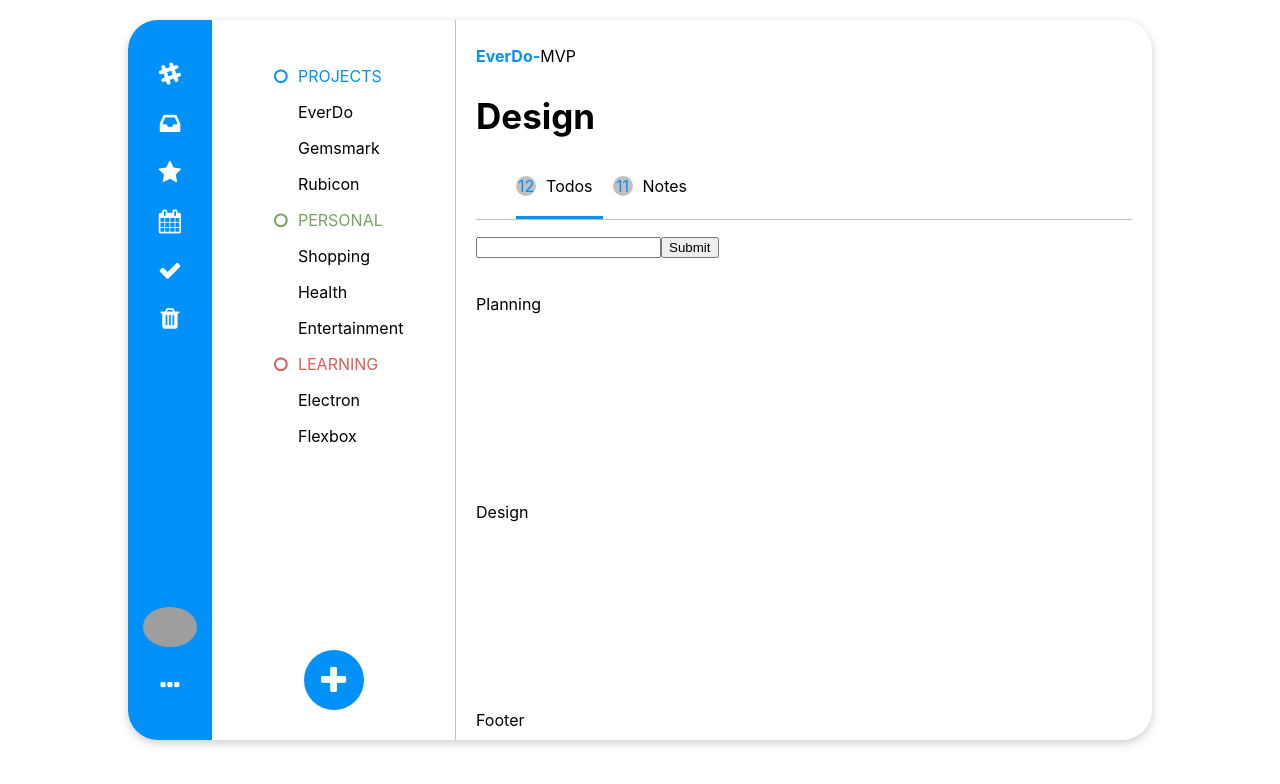
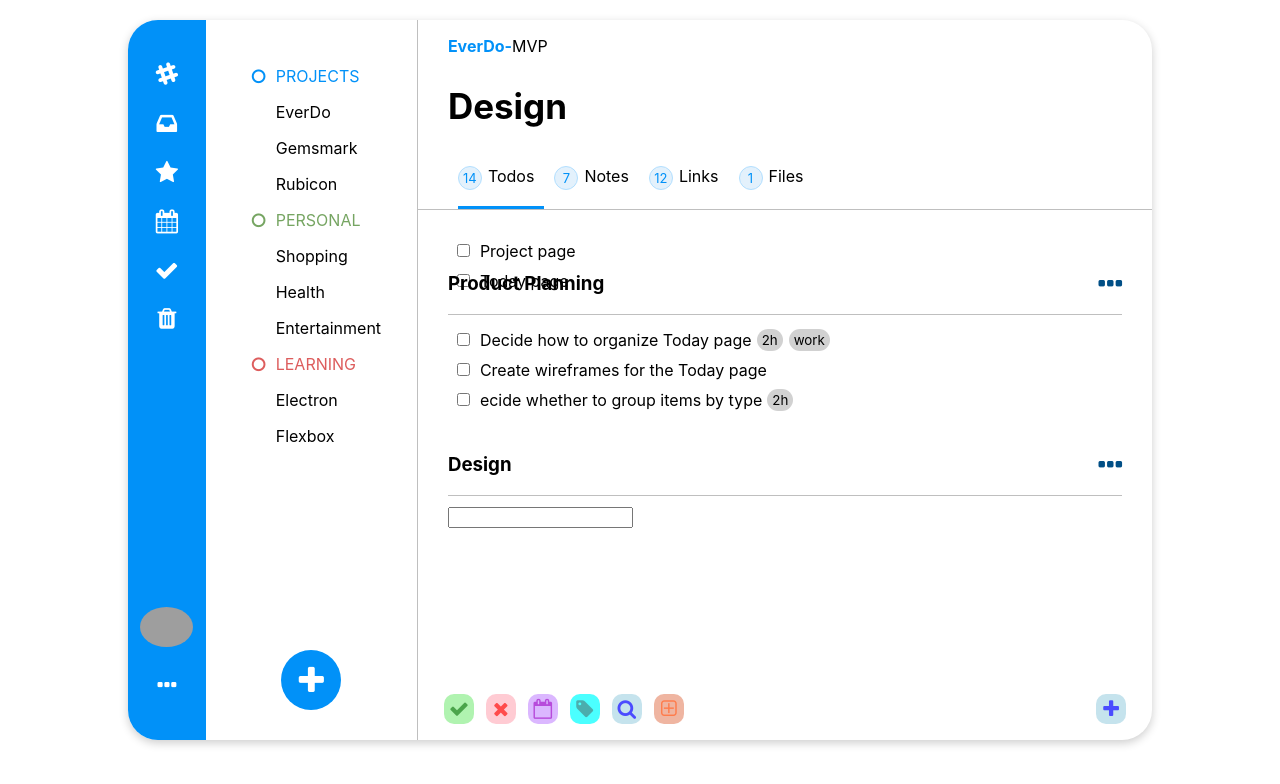
Before and after one commit to turan21/react_todo_app, a React (Create React App) app: page / in a window 1280 px wide. Shown: the top 784 px of the page. Built offline with nearby package versions, Linux system fonts and the light colour scheme; grey boxes are pictures that could not be loaded; the HTML template or start-up script is replaced by a standard one.

Commit message:
feat: planning and footer

```diff
--- a/src/App.css
+++ b/src/App.css
@@ -25,7 +25,9 @@ table{
   text-align: start;
 }
 
-
+.appbar-title{
+  padding: 0px 30px;
+}
 
 .tab-list {
   display: flex;
@@ -39,17 +41,17 @@ table{
   height: 30px;
   padding: 10px 10px 10px 30px;
   margin-right: 10px;
-  text-align: center;
   cursor: pointer;
   position: relative;
   float: right;
+  text-align: center;
+  align-items: center;
 }
 .tab-list-active {
   border-bottom: solid #0191F8;
 }
 
 .tab-title{
-  /* justify-content: center; */
   display: flex;
   flex-direction: column;
 }
@@ -57,15 +59,76 @@ table{
 .tab-circle{
   position: absolute;
   left: 0;
-  background-color: rgb(192, 192, 192);
+  background-color: #e3f1fc;
   border-radius: 50%;
+  padding: 1px;
+  font-size: small;
+  text-align: center;
+  vertical-align: middle;
   height: 20px;
   width: 20px;
   color: #0191F8;
+  line-height: 20px;
+  border: solid #b2dfff 1px;
 }
-
+.tab-content{
+  padding: 10px 30px;
+}
 .main-content{
   display: flex;
   flex-direction: column;
   flex-grow: 20;
+  justify-content: space-between;
 }
+.checkbox-task{
+  border-radius: 10px;
+  display: flex;
+  flex-direction:row;
+  align-items: center;
+
+}
+.checkbox-task :hover{
+  border-radius: 10px;
+  transition: ease-out 0.2s;
+  background-color: #d6d6d6;
+  cursor: pointer;
+
+}
+
+/* .checkbox-task input[type="checkbox"]{
+  font-size: large;
+
+}
+.checkbox-task input[type="checkbox"]:checked{
+  background-color: #d6d6d6;
+} */
+.checkbox-task label{
+  font-size: medium;
+  padding: 5px;
+}
+.checkbox-tags{
+  margin-right: 6px;
+  border-radius: 20px;
+  background-color:rgb(209, 209, 209);
+  align-items: center;
+  text-align: center;
+  height: 22px;
+  padding: 0 5px 0 5px;
+}
+.content-title{
+  border-bottom: 1px solid #bfbfbf;
+  margin-bottom: 10px;
+  justify-content: space-between;
+  display: flex;
+  flex-direction: row;
+  align-items: center;
+}
+.content-title i{
+  font-size: 30px;
+  color: #014f86;
+}
+.content-title i:hover{
+  font-size: 30px;
+  color: #0084e2;
+  cursor: pointer;
+}
--- a/src/App.js
+++ b/src/App.js
@@ -10,7 +10,7 @@ import 'font-awesome/css/font-awesome.min.css';
 import Tabs from "./components/Tabs";
 import Tab from './components/Tab';
 import ToDos from './components/ToDos';
-
+import CheckBoxTaskCard from './components/widgets/CheckboxTaskCard'
 function App() {
     return (
     <div className="App">
@@ -60,42 +60,70 @@ function App() {
 
         </Tags>
         <div className="main-content">
+
+
         <Appbar>
-          <p><a href="#everdo" style={{color: "#0191F8", fontWeight:"bold", textDecoration:"none"}}>EverDo-</a>MVP</p>
-          <h1 style={{fontSize: "35px"}}>Design</h1>
+          <div className="appbar-title">
+            <p><a href="#everdo" style={{color: "#0191F8", fontWeight:"bold", textDecoration:"none"}}>EverDo-</a>MVP</p>
+            <h1 style={{fontSize: "35px"}}>Design</h1>
+          </div>
+
         <div>
 
           <Tabs>
-            <Tab label="Todos" count={12} >
-              <ToDos/>
+            <Tab label="Todos" count={14} >
+              <CheckBoxTaskCard label="Project page" tags={[]}></CheckBoxTaskCard>
+              <CheckBoxTaskCard label="Today page" tags={[]}></CheckBoxTaskCard>
             </Tab>
-            <Tab label="Notes" count={11} >
-              Tab 2 xontent
+            <Tab label="Notes" count={7} >
+              Tab 2 content
             </Tab>
-
-          {/* <div label="Todos" count="10">
-              </div>
-              <div label="Notes" count="12">
-              </div>
-              <div label="Links" count="7">
-              </div>
-              <div label="Files" count=" ">
-              </div> */}
+            <Tab label="Links" count={12} >
+              Tab 3 content
+            </Tab>
+            <Tab label="Files" count={1} >
+              Tab 4 content
+            </Tab>
           </Tabs>
         </div>
         <div>
-        <ul>
-        {/* {
-          this.state.checkboxes.map((checkbox, index) => {
-            return (<CheckBox key={index} handleCheckChieldElement={this.handleCheckChieldElement}  {...checkbox} />)
-          })
-        } */}
-        </ul>
         </div>
+
+
         </Appbar>
-        <Planning>Planning</Planning>
-        <Design>Design</Design>
-        <Footer>Footer</Footer>
+
+
+        <Planning>
+          <div className="content-title">
+            <h3>Product Planning</h3>
+            <i class="fa fa-ellipsis-h" aria-hidden="true"></i>
+          </div>
+        <CheckBoxTaskCard label="Decide how to organize Today page" tags={['2h','work']}></CheckBoxTaskCard>
+        <CheckBoxTaskCard label="Create wireframes for the Today page" tags={[]}></CheckBoxTaskCard>
+        <CheckBoxTaskCard label="ecide whether to group items by type" tags={['2h']}></CheckBoxTaskCard>
+        </Planning>
+        <Design><div className="content-title">
+            <h3>Design</h3>
+            <i class="fa fa-ellipsis-h" aria-hidden="true"></i>
+          </div>
+          <div className="designs">
+              <ToDos/>
+          </div>
+          </Design>
+
+
+        <Footer>
+          <div>
+            <i style={{color:"green",backgroundColor:"lightgreen"}} class="fa fa-check" aria-hidden="true"></i>
+            <i style={{color:"red",backgroundColor:"lightpink"}} class="fa fa-times" aria-hidden="true"></i>
+            <i style={{color:"#9900CC",backgroundColor:"#CC99FF"}} class="fa fa-calendar-o" aria-hidden="true"></i>
+            <i style={{color:"darkcyan",backgroundColor:"cyan"}} class="fa fa-tag" aria-hidden="true"></i>
+            <i style={{color:"blue",backgroundColor:"lightblue"}} class="fa fa-search" aria-hidden="true"></i>
+            <i style={{color:"orangered",backgroundColor:"darksalmon"}} class="fa fa-plus-square-o" aria-hidden="true"></i>
+          </div>
+          <i style={{color:"blue",backgroundColor:"lightblue"}} class="fa fa-plus" aria-hidden="true"></i>
+
+        </Footer>
         </div>
       </Container>
     </div>
--- a/src/components/Appbar.styled.js
+++ b/src/components/Appbar.styled.js
@@ -2,6 +2,8 @@ import styled from 'styled-components'
 
 export const Appbar = styled.nav`
   grid-area: appbar;
-  padding: 10px 20px;
+  /* padding: 10px 20px; */
   align-items: baseline;
+  height: 30%;
+
 `;
--- a/src/components/Design.styled.js
+++ b/src/components/Design.styled.js
@@ -1,8 +1,10 @@
 import styled from 'styled-components'
 
 export const Design = styled.div`
-  padding: 10px 20px;
-  width: 100%;
-  height: 100%;
-  grid-area: design;
+  padding: 20px 30px;
+  height: 30%;
+
+  .designs{
+    overflow-y: scroll; height:90%;
+  }
 `;
--- a/src/components/Footer.styled.js
+++ b/src/components/Footer.styled.js
@@ -1,6 +1,27 @@
 import styled from 'styled-components'
 
 export const Footer = styled.footer`
-  grid-area: footer;
   padding: 10px 20px;
+  justify-content: space-between;
+  flex-direction: row;
+  display: flex;
+
+
+  i{
+    margin: 6px;
+    font-size: 20px;
+    height: 30px;
+    width: 30px;
+    border-radius: 10px;
+    align-items: center;
+    text-align: center;
+    text-align: center;
+    line-height: 30px;
+    opacity: 70%;
+
+  }
+  i:hover{
+    cursor: pointer;
+  }
+
 `;
--- a/src/components/Planning.styled.js
+++ b/src/components/Planning.styled.js
@@ -1,8 +1,8 @@
 import styled from 'styled-components'
 
 export const Planning = styled.div`
-  padding: 10px 20px;
-  width: 100%;
-  height: 100%;
-  grid-area: planning;
+  padding: 10px 30px;
+  height: 20%;
+
+
 `;
--- a/src/components/Tabbar.styled.js
+++ b/src/components/Tabbar.styled.js
@@ -3,7 +3,6 @@ import styled from 'styled-components'
 export const Tabbar = styled.div`
   background: #0191F8;
   display: flex;
-  grid-area: tabbar;
   flex-direction: column;
   border-radius: 30px 0 0 30px;
   padding: 20px 5px;
--- a/src/components/ToDos.js
+++ b/src/components/ToDos.js
@@ -1,5 +1,5 @@
 import React from 'react';
-
+import CheckBoxTaskCard from './widgets/CheckboxTaskCard';
 export default class ToDos extends React.Component {
 
     state = {
@@ -14,13 +14,23 @@ export default class ToDos extends React.Component {
 
         return (
             <div>
+
+                    {
+                        todos.map(todo => <CheckBoxTaskCard label={todo} tags={[]}></CheckBoxTaskCard>)
+                    }
+
+
+                <form onSubmit={
+                    (event) => {
+                        event.preventDefault();
+                        this.setState({ todos: [...todos, value], value: '' });
+                    }
+                }>
                 <input value={value} type="text" onChange={({target: {value}}) => this.setState({value})} />
-                <button onClick={() => this.setState({todos: [...todos, value], value: ''})}>Submit</button>
-                <ul>
-                    {
-                        todos.map(todo => <li key={todo}>{todo}</li>)
-                    }
-                </ul>
+                {/* <button onClick={() => this.setState({todos: [...todos, value], value: ''})}>Submit</button> */}
+
+                </form>
+
             </div>
         );
     }
--- a/src/components/styles/Container.styled.js
+++ b/src/components/styles/Container.styled.js
@@ -8,26 +8,9 @@ export const Container = styled.div`
     margin: 20px auto;
     border-radius: 30px;
     box-shadow: 0 3px 10px rgb(0 0 0 / 0.2);
-    /* grid-template-rows: 0.3fr 0.3fr 0.3fr 0.1fr;
-    grid-template-columns: 0.07fr 0.2fr 0.73fr;
-    grid-template-areas:
-        "tabbar tags appbar appbar"
-        "tabbar tags planning planning"
-        "tabbar tags design design"
-        "tabbar tags footer footer"; */
     text-align: start;
-    /* grid-gap: 0.25rem; */
     transition: all 0.25s ease-in-out;
     @media (max-width: 750px) {
         height: auto;
-        grid-template-columns: 1fr;
-        grid-template-rows: 0.4fr 0.4fr 2.2fr 1.2fr 1fr;
-        grid-template-areas:
-        "tabbar"
-        "tags"
-        "appbar"
-        "planning"
-        "design"
-        "footer";
     }
 `
--- /dev/null
+++ b/src/components/widgets/CheckboxTaskCard.js
@@ -0,0 +1,31 @@
+import React from 'react';
+
+export default class CheckBoxTaskCard extends React.Component {
+
+    state = {
+        value: this.props.label,
+        tags: this.props.tags,
+
+    }
+    render(){
+
+        const { tags, value } = this.state;
+
+        return (<div className="checkbox-task">
+
+            <label for={value}><input style={{marginRight: 10}} type="checkbox" id={value} name="task" value="task1"></input>
+                {value}
+                </label>
+                {tags.map(tag => <div className="checkbox-tags"><small key={tag}>{tag}</small></div>)}
+
+
+
+        {
+            // tags.map(tag => <h6 key={tag}>{tag}</h6>)
+        }
+
+
+
+        </div>);
+    }
+}
```
